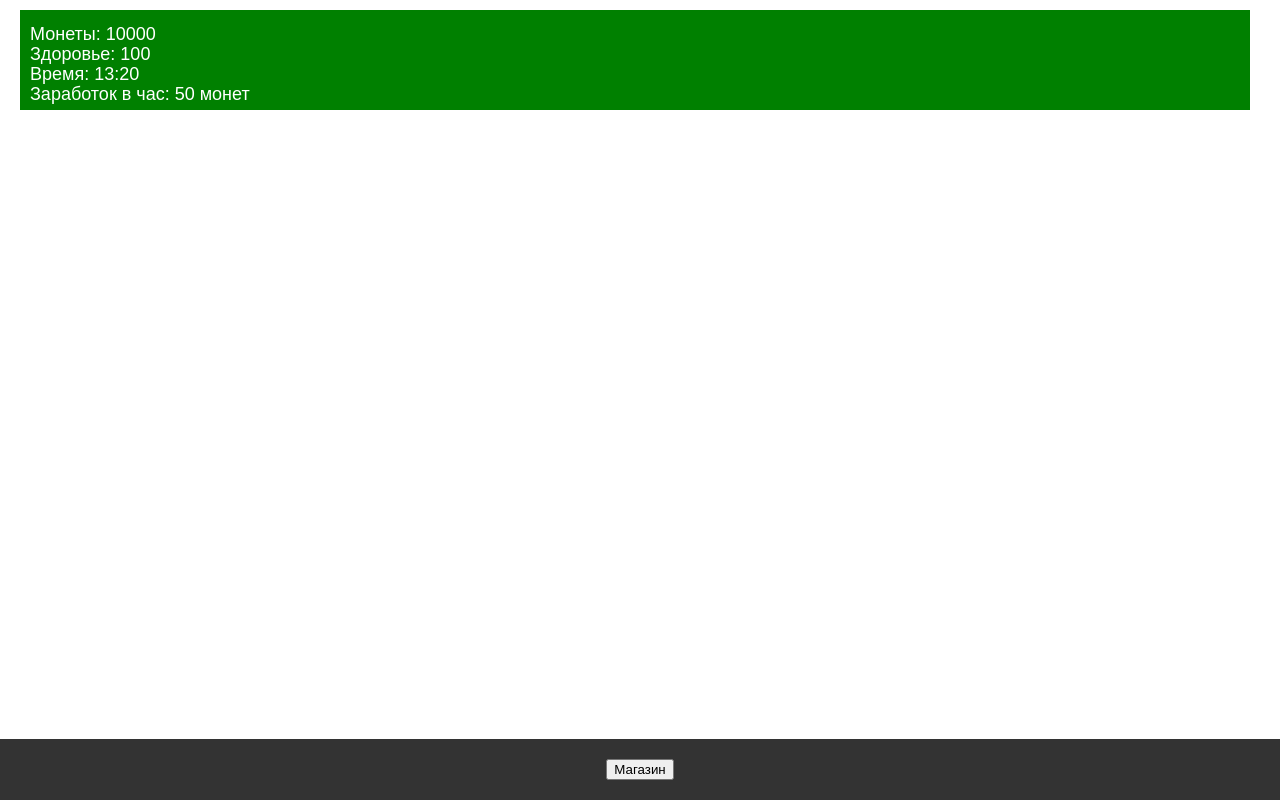
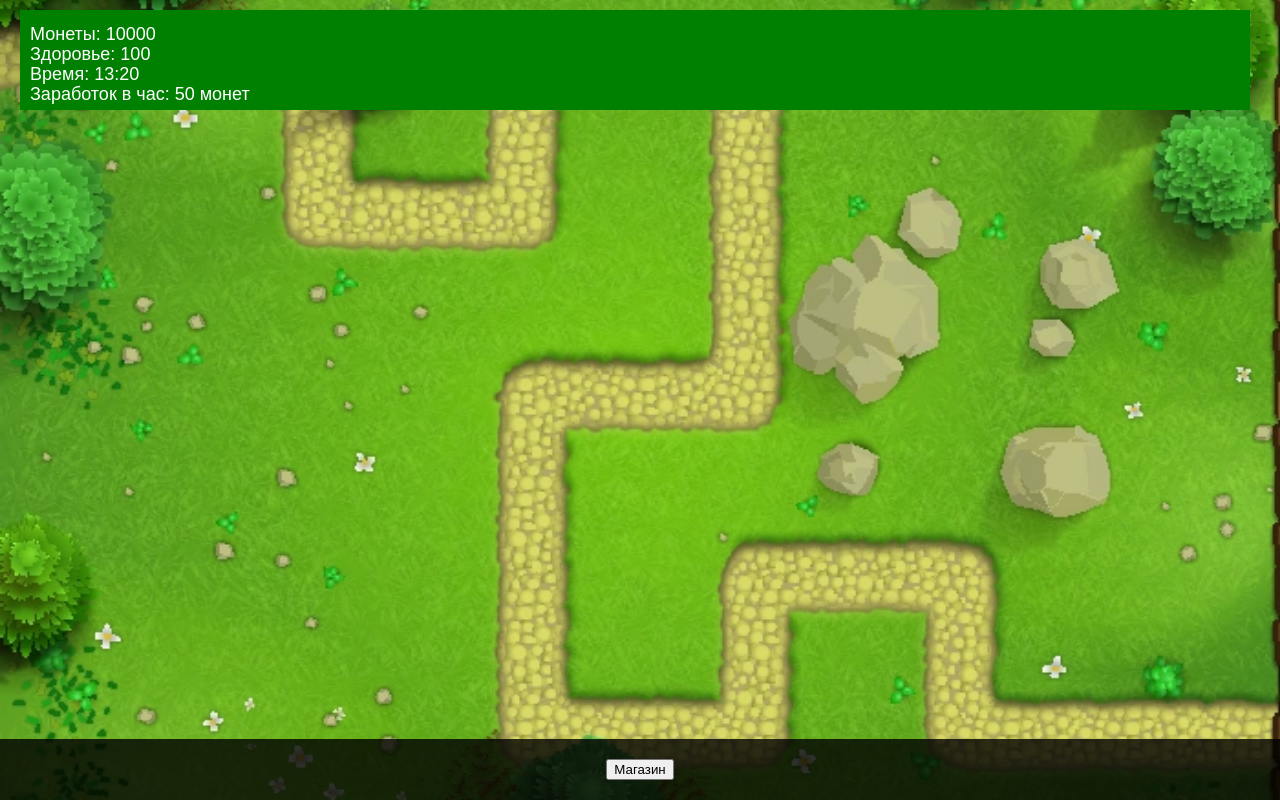
Before and after one commit to Sp0fiks/Defense, a plain HTML site: page index.html in a window 1280 px wide. Drawn offline with Linux system fonts and the light colour scheme.

Commit message:
Update style.css

```diff
--- a/css/style.css
+++ b/css/style.css
@@ -3,7 +3,7 @@ body{
     padding: 0;
 }
 #canvas{
-    background-image: url("assets/map.jpg");
+    background-image: url("../assets/map.jpg");
     background-repeat:no-repeat;
     background-size: cover ;
     background-position:center;
```
